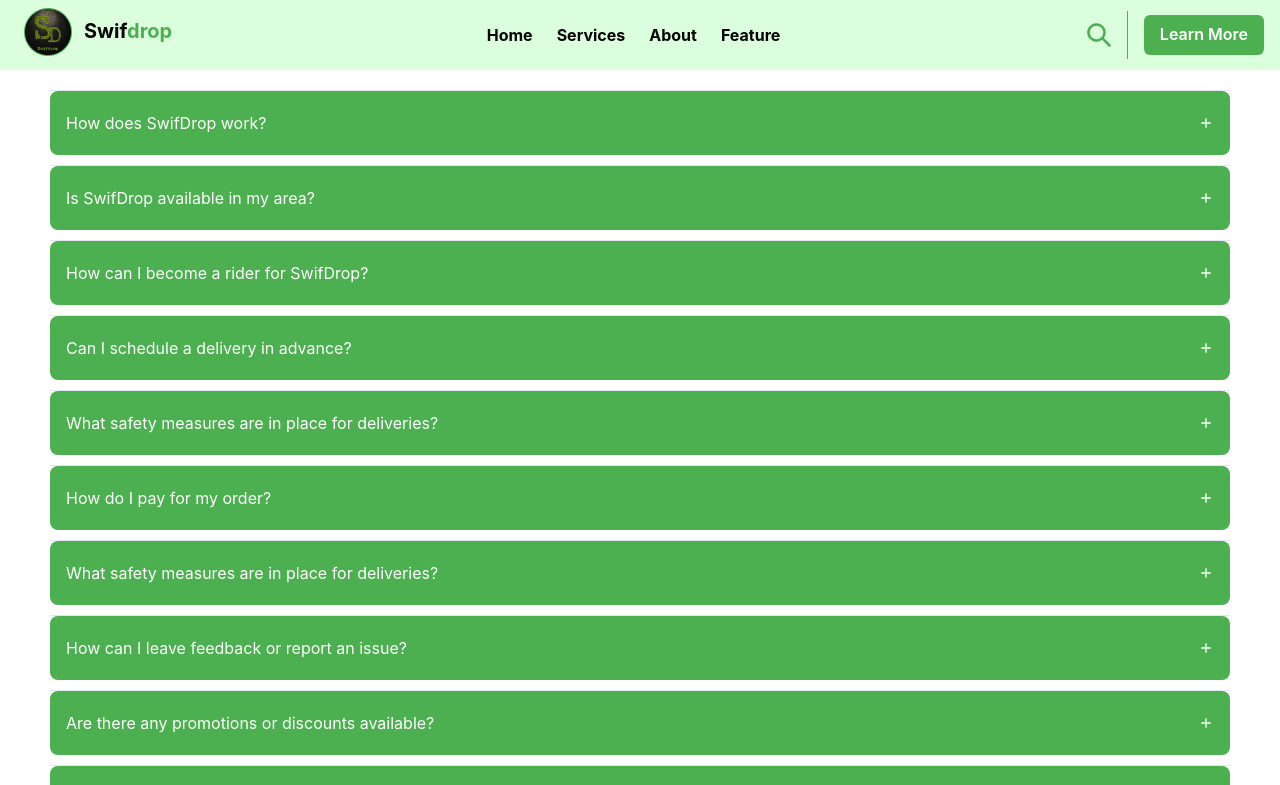
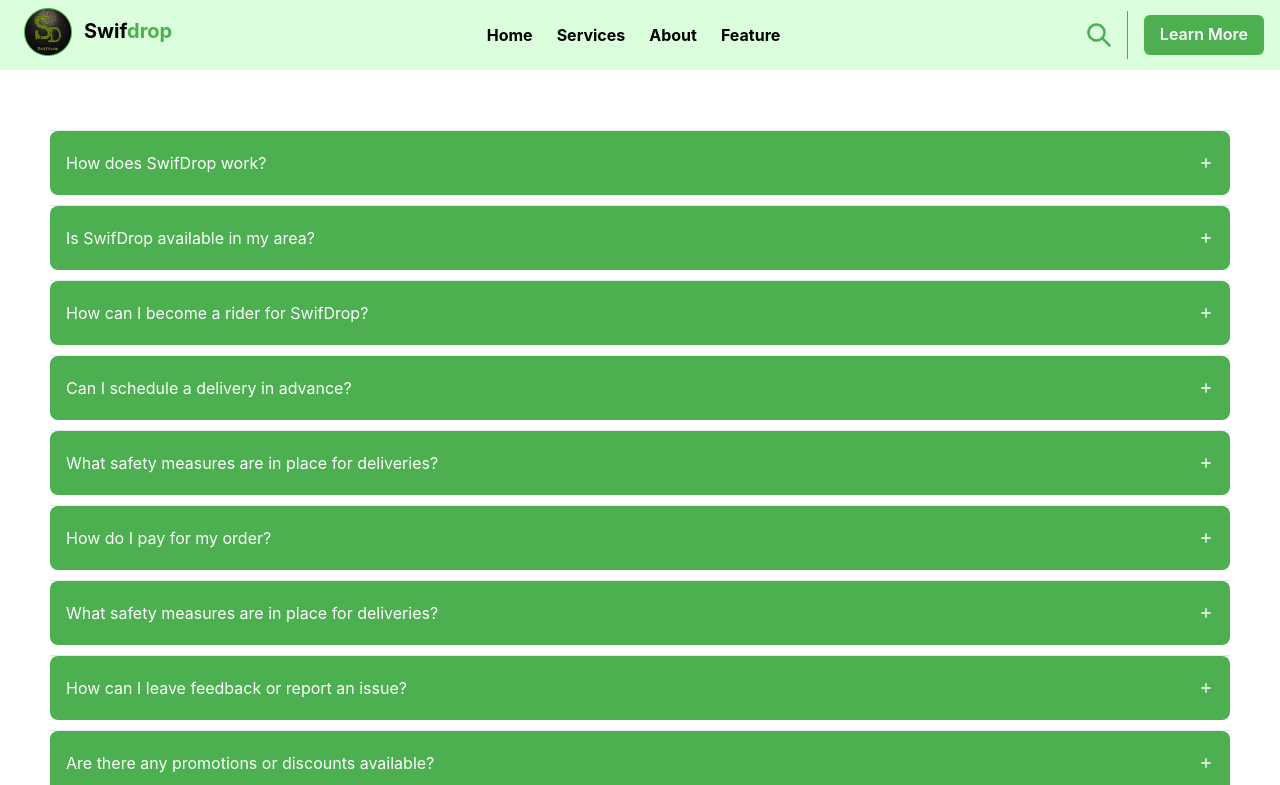
Before and after one commit to adenirannoah1234/general-swifdrop-landing-page-1, a React (Vite) app: page /Faq in a window 1280 px wide. Shown: the top 785 px of the page. Built offline with nearby package versions, Linux system fonts and the light colour scheme.

Commit message:
made some changs

```diff
--- a/src/pages/faq/Faq.jsx
+++ b/src/pages/faq/Faq.jsx
@@ -79,7 +79,7 @@
   };
 
   return (
-    <Accordion allowToggle p={{ md: '50px', base: '30px' }} mt={10}>
+    <Accordion allowToggle p={{ md: '50px', base: '30px' }} mt={20}>
       {accordionData.map((item, index) => (
         <AccordionItem
           key={`${item.heading}_${index}`}
```
